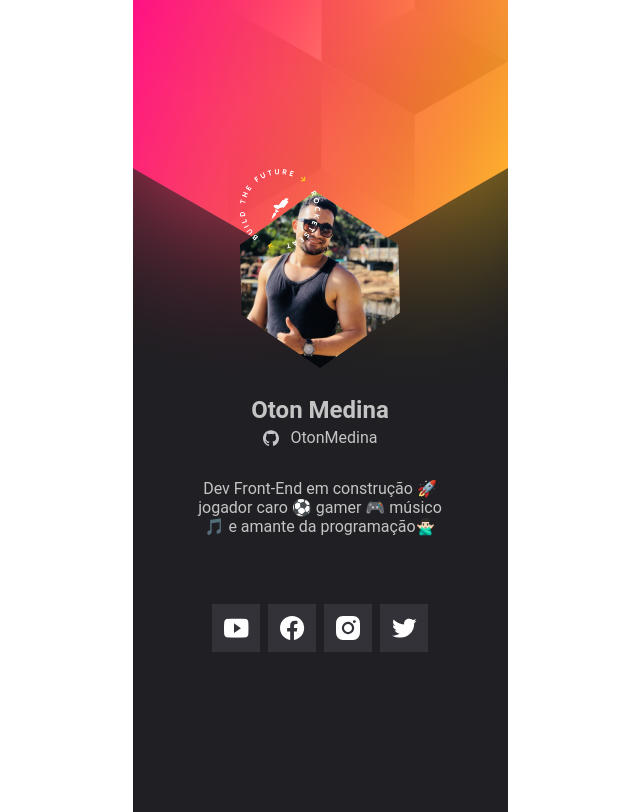
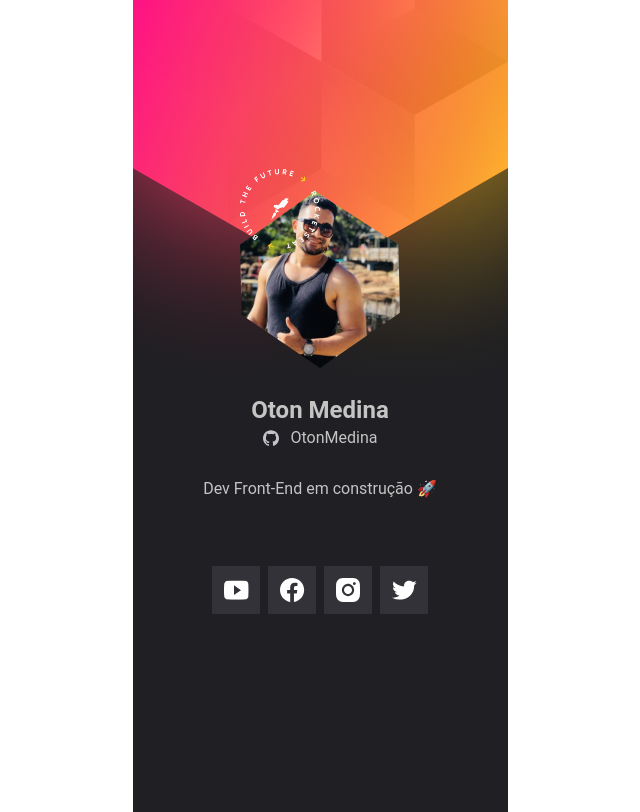
Before and after one commit to OtonMed/io, a plain HTML site: page index.html in a window 1280 px wide. Shown: the whole page, without its empty margins (320-960 px from the left). Drawn offline with Linux system fonts and the light colour scheme.

Commit message:
Update index.html

```diff
--- a/index.html
+++ b/index.html
@@ -26,8 +26,7 @@
         >
 
         <p>
-          Dev Front-End em construção 🚀 jogador caro ⚽ gamer 🎮 músico 🎵 e
-          amante da programação🙅🏻‍♂️
+          Dev Front-End em construção 🚀
         </p>
 
         <ul>
```
